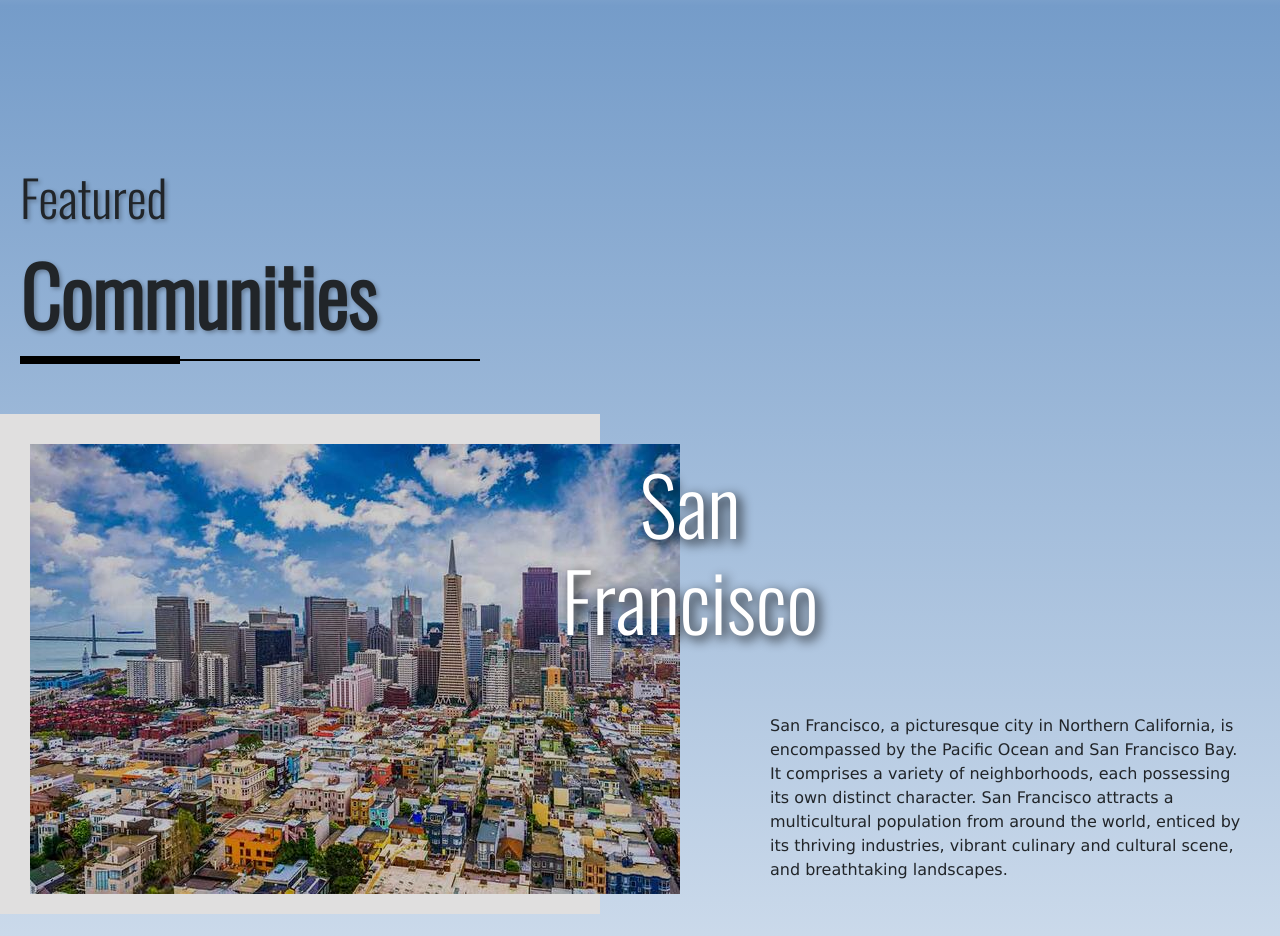
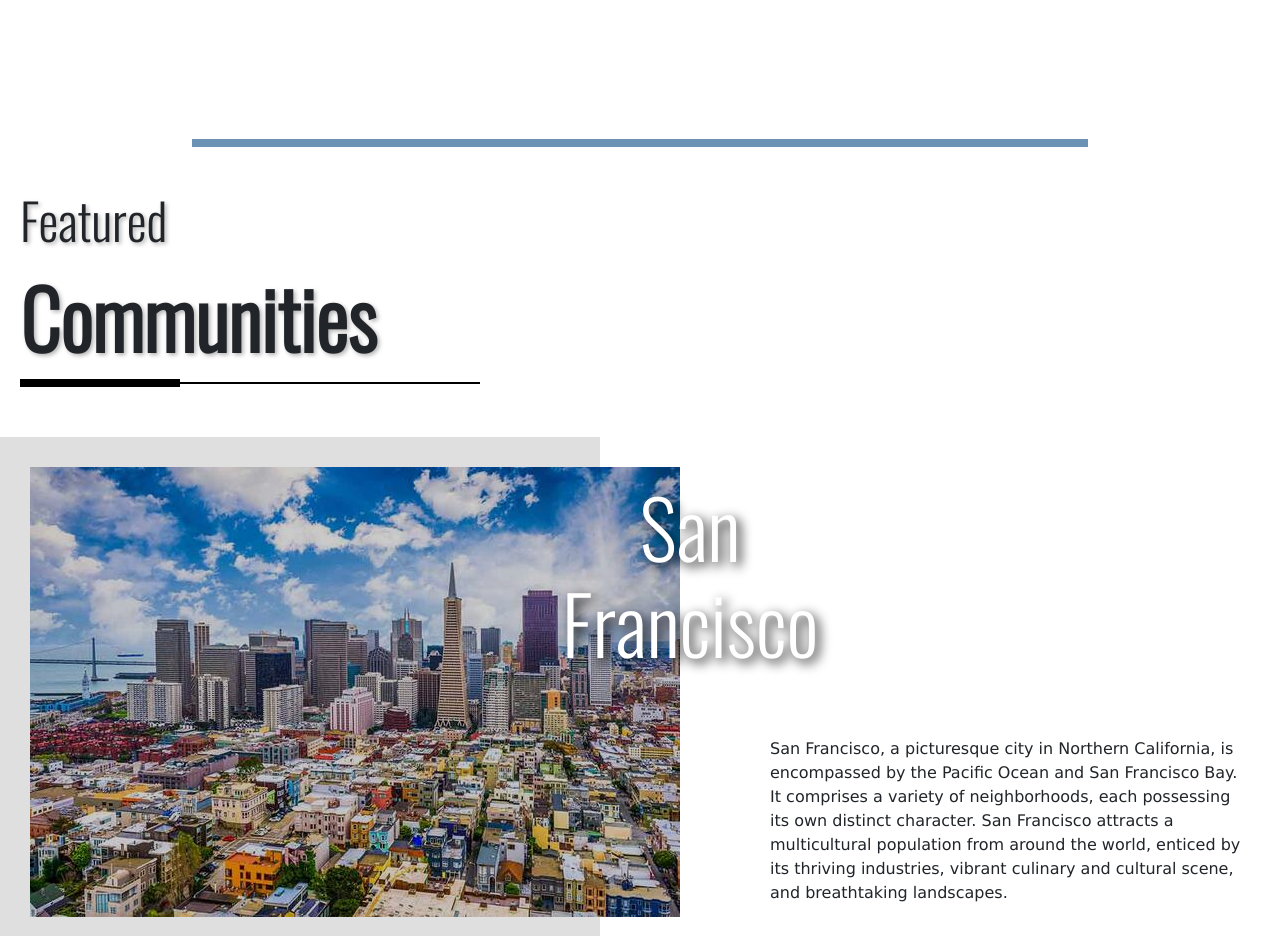
Before and after one commit to Moshahrani/real-estate-website, a React (Create React App) app in the folder real-estate/: page / in a window 1280 px wide. Shown: the part 3000-3936 px from the top of the page. Built offline with nearby package versions, Linux system fonts and the light colour scheme; a web font is replaced by a local one.

Commit message:
added another border line to Home component between steps and featured containers/components, and also removed gradient effect for the home's body and inserted it into featured city container for better contrast and viewing

```diff
--- a/real-estate/src/components/Home.js
+++ b/real-estate/src/components/Home.js
@@ -73,6 +73,7 @@ const Home = () => {
       <AboutMe />
       <div className="border-line"></div>
       <Steps />
+      <div className="border-line"></div>
       <Featured />
       <Associations />
     </div>
--- a/real-estate/src/css/Home.css
+++ b/real-estate/src/css/Home.css
@@ -1,7 +1,7 @@
 @import url('https://fonts.googleapis.com/css?family=Hammersmith+One');
-body {
+/* body {
   background: linear-gradient(to bottom, white 47%, #ffffff 25%, #759CC9 50%, #ffffff 75%, #759CC9 100%);
-}
+} */
 
 .statement {
   padding-top: 50px;
@@ -82,6 +82,7 @@ body {
     max-width: 70%;
     border-bottom: 8px solid #6b92b5;
     margin: 15px auto;
+
 }
 /* -------- images & quotes  */
 
@@ -121,11 +122,11 @@ body {
     transform: translateY(0);
   }
 } */
-@media (max-width: 768px) {
+/* @media (max-width: 768px) {
   body {
     background: linear-gradient(to bottom, white 52%, #ffffff 25%, #759CC9 50%, #ffffff 75%, #759CC9 100%)
   }
-}
+} */
 
 
 @media screen and (max-width: 767px) {
```
